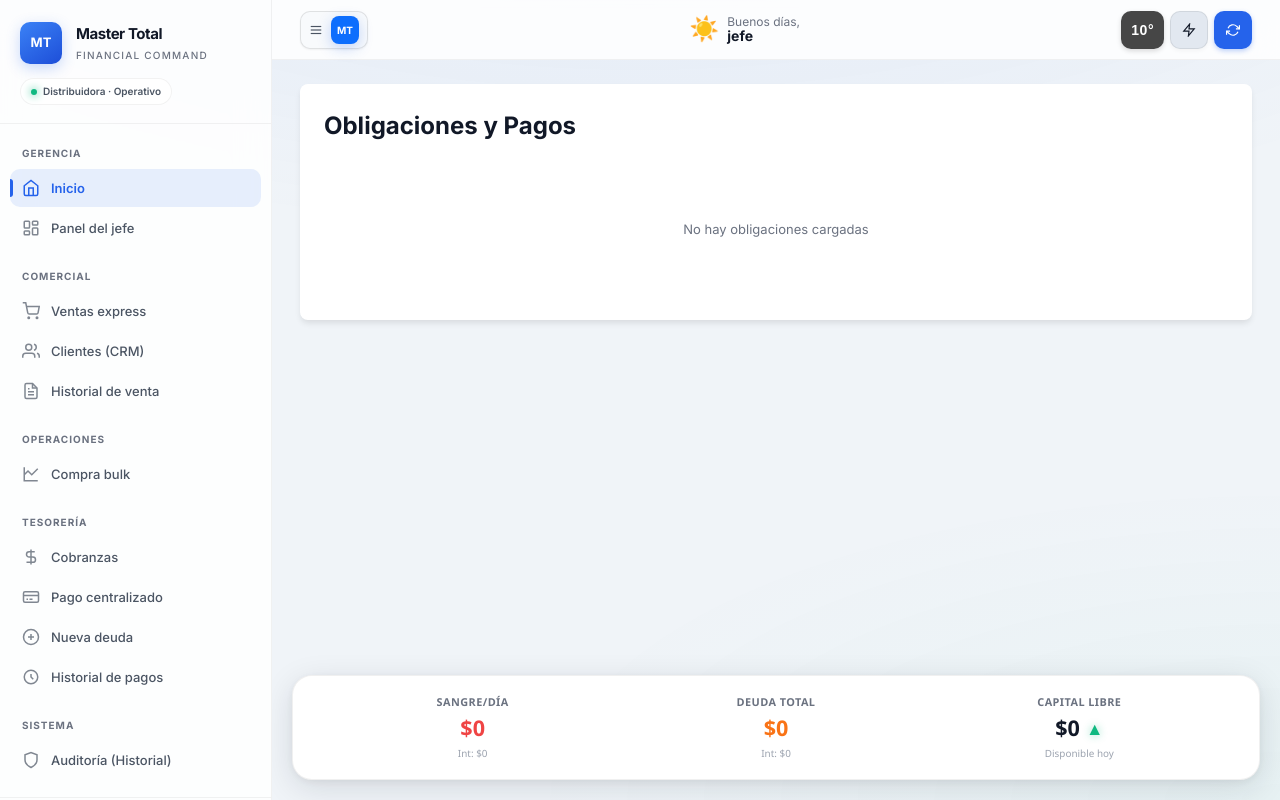
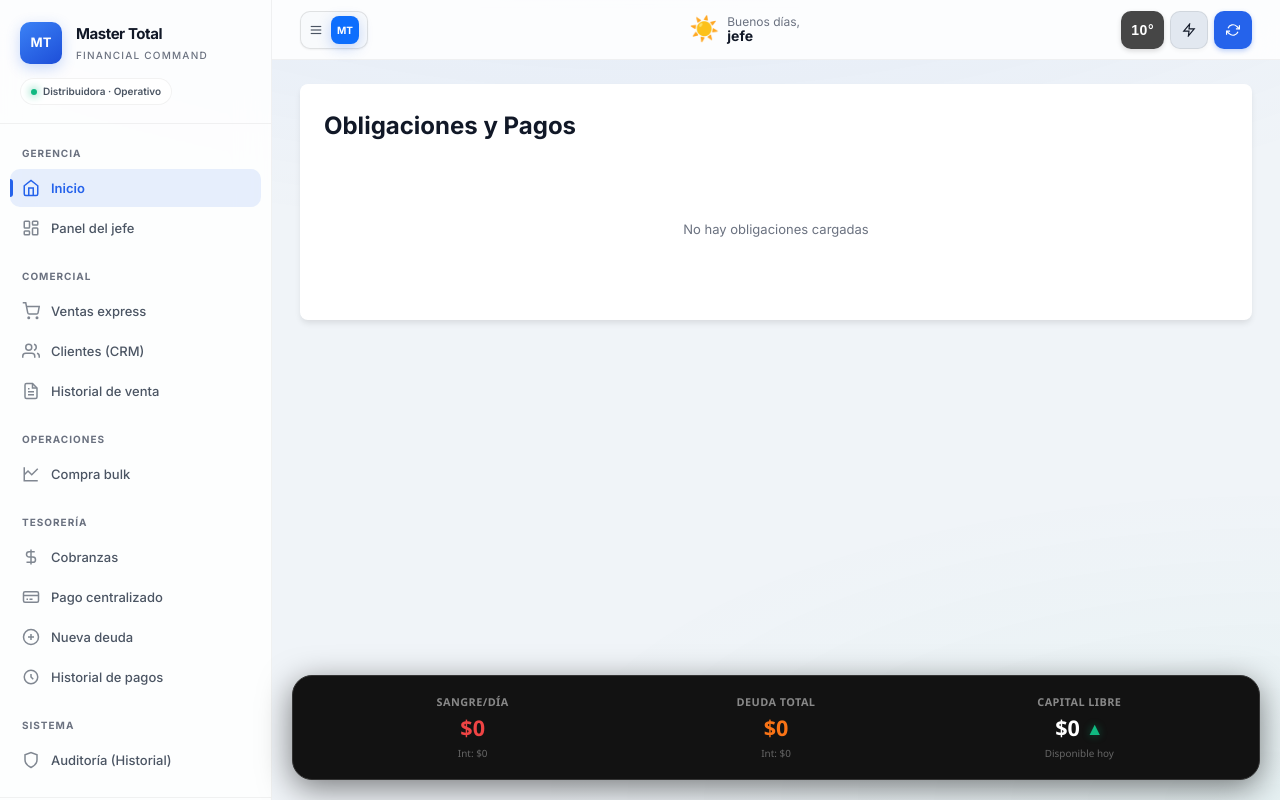
Before and after one commit to cesarmaciel1234/crm-frigorifico, a Flask app: page / in a window 1280 px wide. Run offline with Flask 3, Linux system fonts and the light colour scheme; data that the repository does not hold is empty; some libraries are stand-ins or nearby versions.

Commit message:
design: restaurar widget flotante de métricas inferior al tema oscuro original y fijar número de capital en verde

```diff
--- a/app/templates/terminal.html
+++ b/app/templates/terminal.html
@@ -1046,13 +1046,13 @@
             display: flex;
             justify-content: space-around;
             align-items: stretch;
-            background: #ffffff;
+            background: #121212;
             padding: 18px 28px;
             border-radius: 20px;
             font-family: 'Segoe UI', system-ui, sans-serif;
-            box-shadow: 0 8px 32px rgba(15, 23, 42, 0.12), 0 2px 8px rgba(15, 23, 42, 0.06);
-            border: 1px solid rgba(0, 0, 0, 0.06);
-            z-index: 90;
+            box-shadow: 0 8px 32px rgba(0, 0, 0, 0.5);
+            border: 1px solid #333;
+            z-index: 9999;
         }
         @media (min-width: 1025px) {
             .dashboard-bar {
@@ -1083,7 +1083,7 @@
         }
         .dashboard-bar .label {
             font-size: 0.68rem;
-            color: #6b7280;
+            color: #888888;
             letter-spacing: 0.04em;
             font-weight: 600;
             text-transform: uppercase;
@@ -1093,7 +1093,7 @@
             font-size: 1.35rem;
             font-weight: 700;
             line-height: 1.15;
-            color: #111827;
+            color: #ffffff;
         }
         .value-container {
             display: flex;
@@ -1103,15 +1103,15 @@
         }
         .dashboard-bar .sub {
             font-size: 0.62rem;
-            color: #9ca3af;
+            color: #666666;
             margin-top: 5px;
             font-weight: 500;
         }
         #barSangriaValue { color: #ef4444; }
         #barDeudaValue { color: #f97316; }
         #barCapitalValue.capital-pos { color: #10b981; }
-        #barCapitalValue.capital-neg { color: #ef4444; }
-        #barCapitalValue.capital-zero { color: #6b7280; }
+        #barCapitalValue.capital-neg { color: #10b981; }
+        #barCapitalValue.capital-zero { color: #888888; }
 
         .trend {
             font-size: 1.1rem;
```
